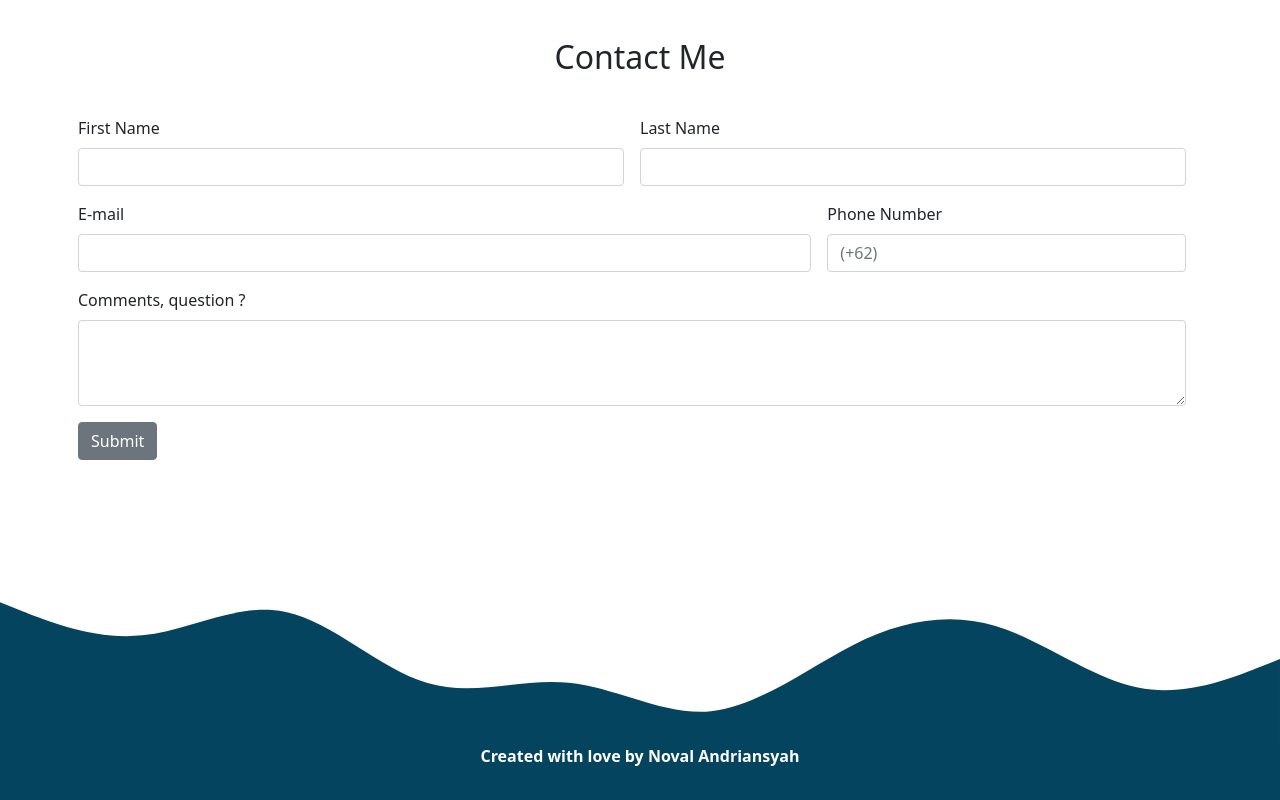
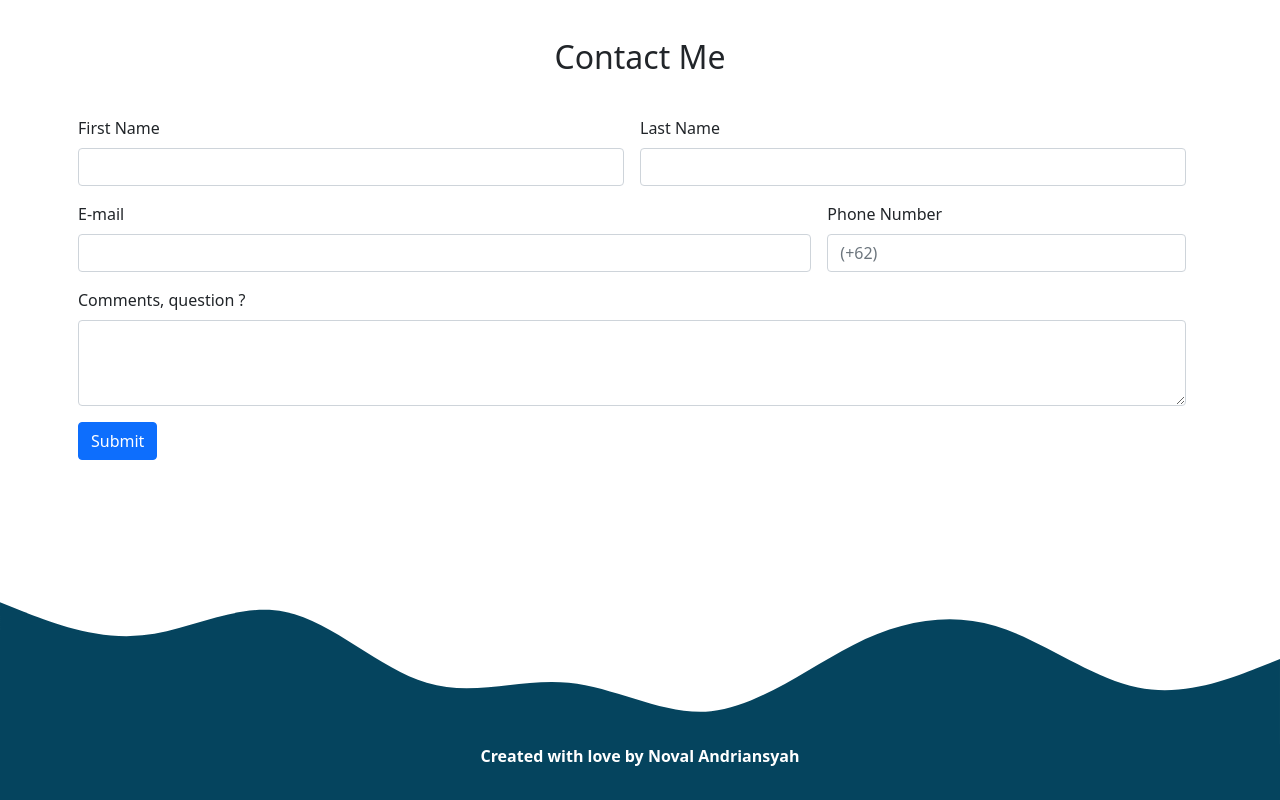
Before and after one commit to Noval-And/myportfolio, a plain HTML site: page index.html in a window 1280 px wide. Shown: the part 2182-2982 px from the top of the page. Drawn offline with nearby package versions, Linux system fonts and the light colour scheme.

Commit message:
mengubah warna btn

```diff
--- a/index.html
+++ b/index.html
@@ -158,7 +158,7 @@
               <textarea class="form-control" name="comments, question" id="comments" rows="3" required></textarea>
             </div>
             <div class="col-md-12">
-              <button type="submit" class="btn btn-secondary">Submit</button>
+              <button type="submit" class="btn btn-primary">Submit</button>
             </div>
           </form>
         </div>
```
